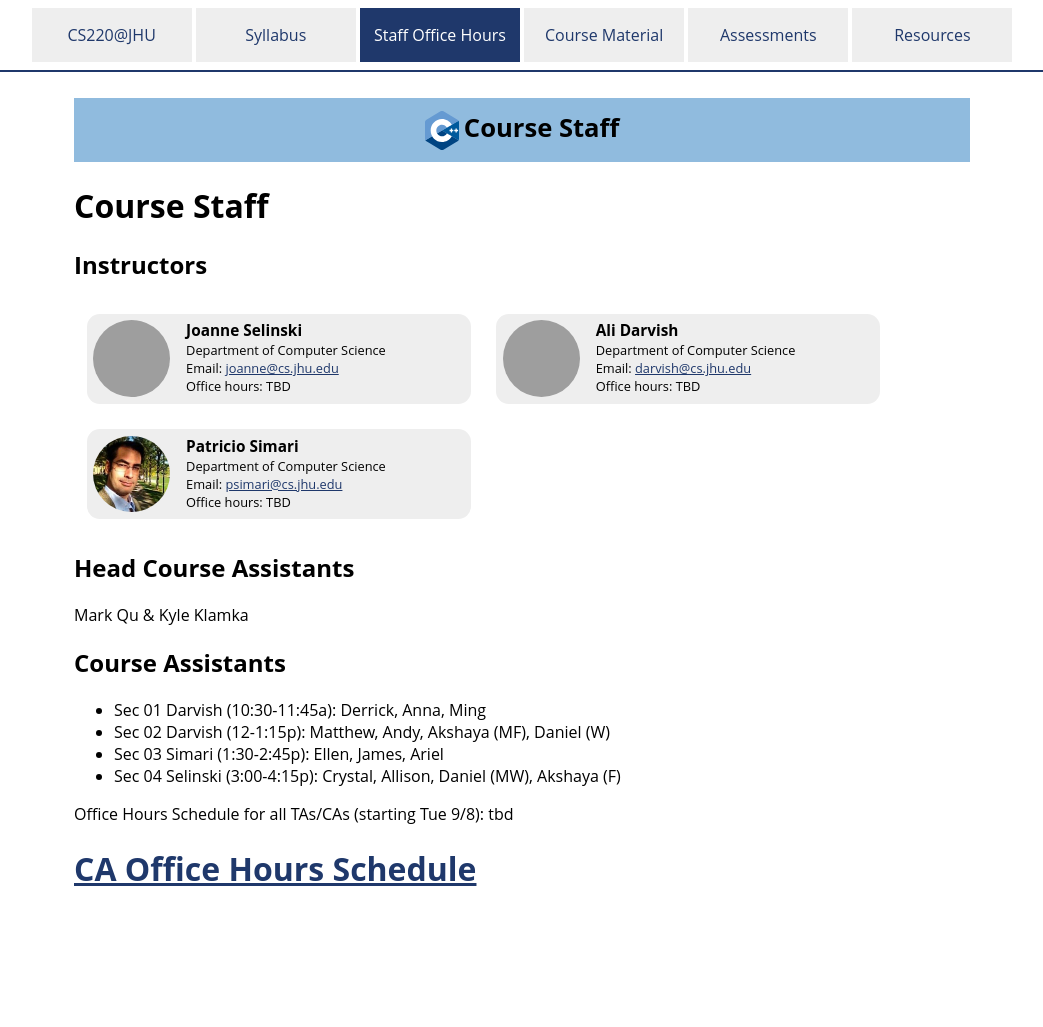
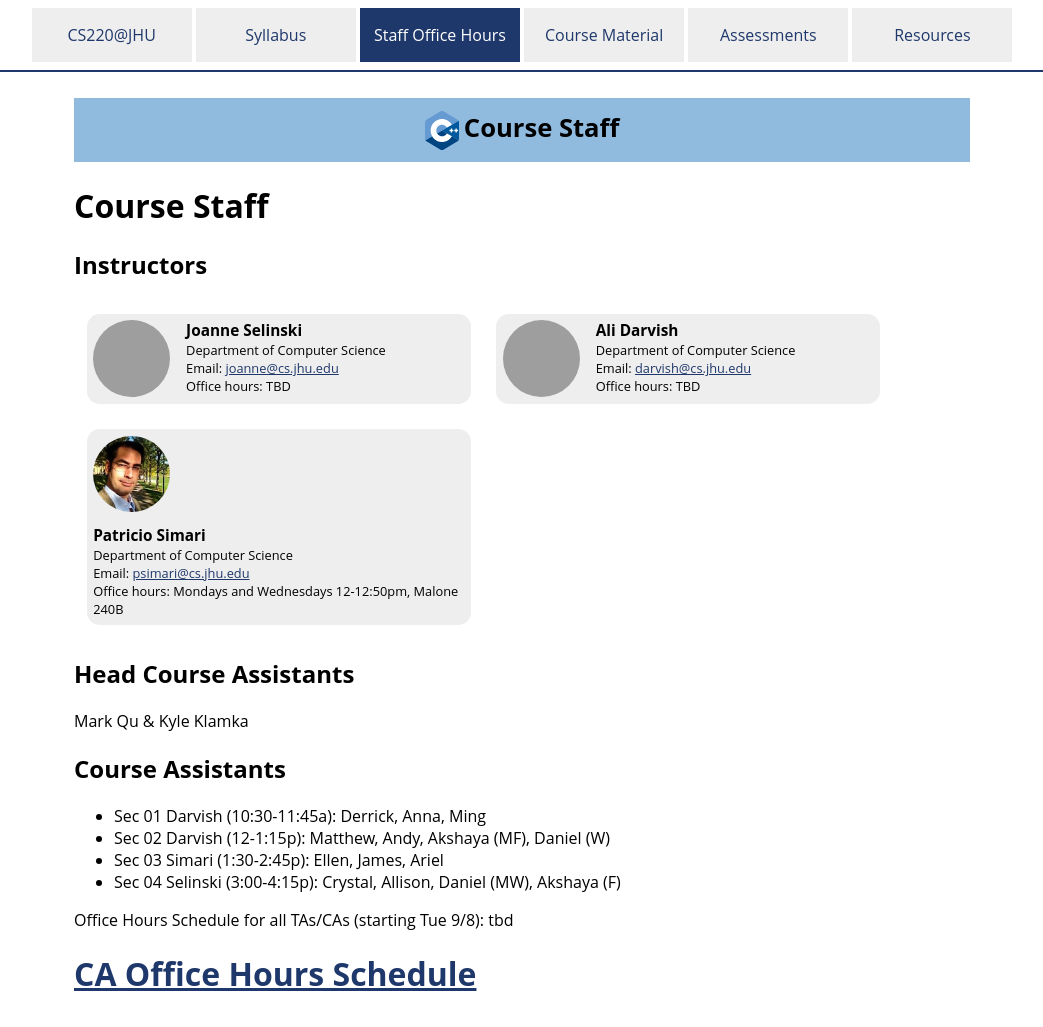
Before and after one commit to jhu-ip/cs220-f26, a Jekyll site: the page built from staff.md, in a window 1280 px wide, cut to the strip 0-1027 px from the top of the page. Shown: the whole strip, without its empty margins (118-1161 px from the left). Built offline with Jekyll 4.4.1, drawn with Linux system fonts in a browser that asks for light colours; before the commit the page ends 922 px from its top, so only the background shows below that; grey boxes are pictures that could not be loaded.

Commit message:
added my office hours

```diff
--- a/staff.md
+++ b/staff.md
@@ -38,7 +38,7 @@ show_in_nav: false
         <span class="name_and_role">Patricio Simari</span><br>
         Department of Computer Science<br>
         Email: <a href="mailto:psimari@cs.jhu.edu">psimari@cs.jhu.edu</a><br>
-        Office hours: TBD<br>
+        Office hours: Mondays and Wednesdays 12-12:50pm, Malone 240B<br>
     </div>
 </div>
 
```
